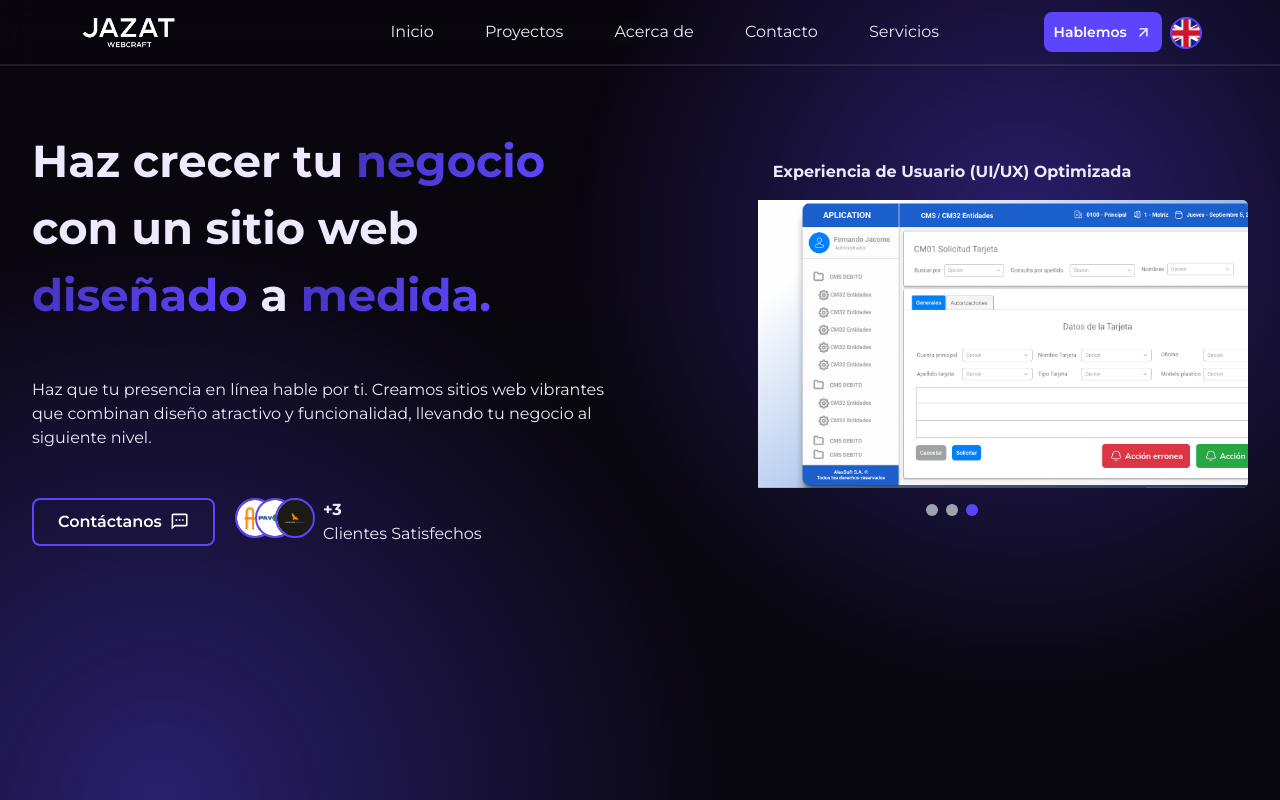
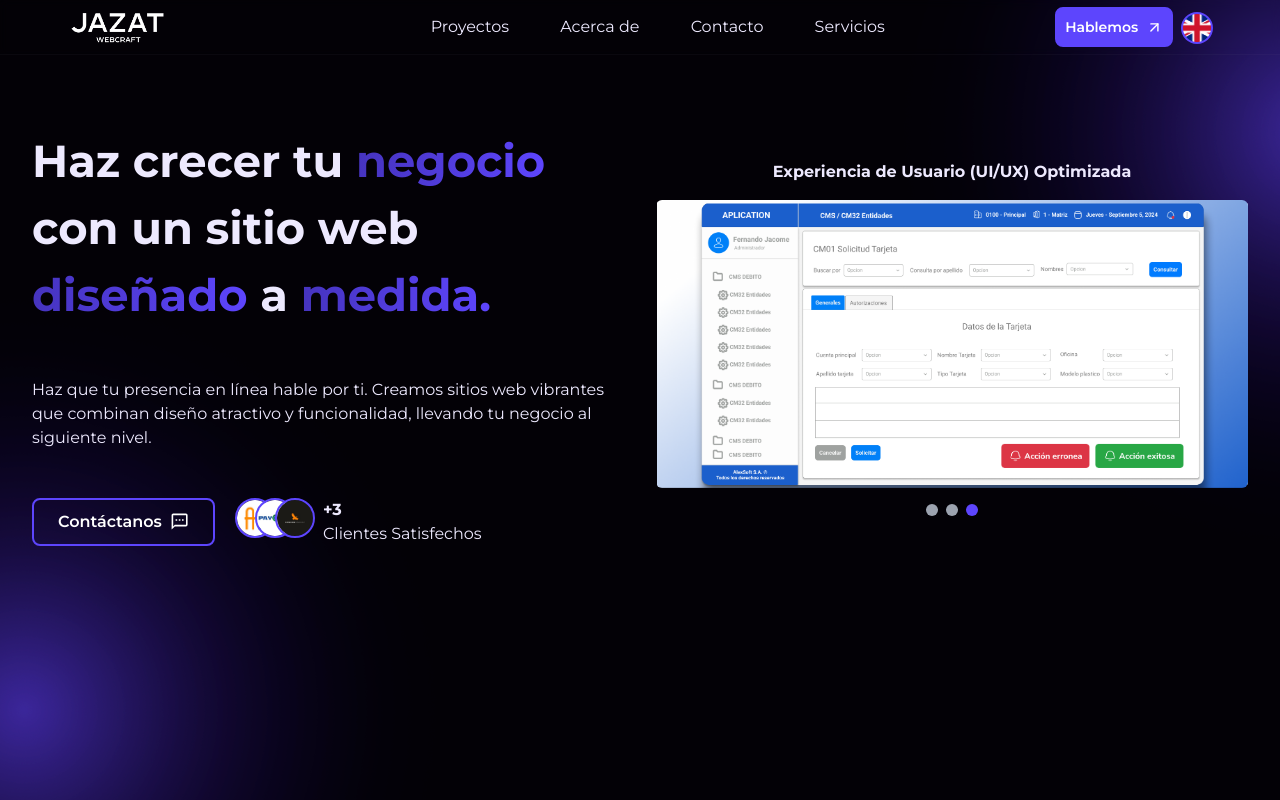
Before and after one commit to fernanjacome/jazat-ds, a Next.js app: page / in a window 1280 px wide. Shown: the top 800 px of the page. Built offline with nearby package versions, Linux system fonts and the light colour scheme.

Commit message:
Cambio de background

```diff
--- a/src/app/globals.css
+++ b/src/app/globals.css
@@ -32,11 +32,27 @@ h1{
   font-size: var(--font-s-h1) !important;
 }
 
+header{
+  position: fixed;
+  width: 100%;
+  z-index: 100;
+  background-color: transparent;
+  backdrop-filter: blur(5px);
+  display: flex;
+  padding: 0.2rem;
+  border-bottom: 1px solid rgba(156, 163, 175, 0.05);
+}
+
+
+
+
+
 body {
   font-family: var(--font-primary);
-  background-color: var(--color-background);
-  background-image: linear-gradient(rgba(73, 28, 146, 0.8), rgba(27, 32, 99, 0.712));
-  background-blend-mode: multiply;
+  background-image: url("../../public/background.png");
+  background-repeat: no-repeat;
+  background-size: cover;
+  background-attachment: fixed;
   color: var(--color-secondary);
   position: relative;
   display: flex;
@@ -100,7 +116,7 @@ body {
 @tailwind utilities;
 
 
-.radial-bg {
+/* .radial-bg {
   position: fixed;
   top: -0%;
   left: -50%;
@@ -131,7 +147,7 @@ body {
   );
   opacity: 0.4;
   z-index: -1000;
-}
+} */
 
 .svg-footer{
   fill: white !important;
@@ -196,9 +212,6 @@ background: white !important;
   flex-wrap: wrap;
   justify-content: center;
   gap: 2rem;
-  border-top: 1px solid gray;
-  border-bottom: 1px solid gray;
-  border-radius: 20px;
   padding: 1rem;
 
 }
@@ -303,6 +316,76 @@ position: relative;
 
 .icon-list{
   font-size: 1.2rem !important;
+}
+
+.contact-section {
+  margin: 0 auto;
+  border-top: 1px solid gray;
+  border-bottom: 1px solid gray;
+  border-radius: 20px;
+  display: flex;
+  gap: 2rem;
+  justify-content: center;
+  }
+.contact-section .col{
+  display: flex;
+  flex-direction: column;
+  flex: 1;
+  margin: 2rem 0;
+
+  max-width: 500px;
+}
+
+.contact-section h2{
+  font-weight: bold;
+  font-size: 2rem;
+}
+
+.contact-form {
+  display: flex;
+  flex-direction: column;
+  gap: 0.5rem;
+}
+
+.form-group {
+  margin-bottom: 1em;
+}
+
+.form-group label {
+  font-weight: bold;
+  margin-bottom: 0.5em;
+  display: block;
+}
+
+.form-group input {
+  width: 500px;
+  padding: 0.5rem;
+  border-radius: 3px;
+}
+
+.form-group textarea {
+  width: 500px;
+  padding: 0.5rem;
+  border-radius: 3px;
+}
+
+.direct-contact-section{
+  align-items: flex-start !important;
+  gap: 2rem;
+}
+
+.direct-contact-section h3{
+  font-weight: bold;
+}
+
+.social-media ul{
+  align-items: flex-start;
+  display: flex;
+   gap: 2rem;
+}
+
+.social-media img{
+  width: 250px;
 }
 
 
--- a/src/app/layout.js
+++ b/src/app/layout.js
@@ -65,7 +65,7 @@ const MainContent = ({ children, title, description, sectionName }) => {
         <meta name="description" content={description} />
       </head>
       <body>
-        <header className="fixed w-full z-[100] bg-transparent backdrop-blur-lg flex px-4 py-2 border-b-2 border-opacity-15 border-gray-400">
+        <header>
           <nav className="z-[100] flex justify-between items-center w-[90%] mx-auto">
             <div className="md:hidden">
               <LanguageSwitcher />
@@ -95,16 +95,14 @@ const MainContent = ({ children, title, description, sectionName }) => {
             </button>
 
             <div className="z-[100] hidden md:flex md:items-center">
-              <ul className="flex md:flex-row flex-col md:gap-[4vw] gap-8">
-                {["home", "projects", "about", "contact", "services"].map(
-                  (item) => (
-                    <li key={item}>
-                      <a href={`/${item}`} className="hover:text-purple-500">
-                        {currentLang[language][item]}
-                      </a>
-                    </li>
-                  )
-                )}
+              <ul className="mr-10 flex md:flex-row flex-col md:gap-[4vw] gap-8">
+                {["projects", "about", "contact", "services"].map((item) => (
+                  <li key={item}>
+                    <a href={`#${item}`} className="hover:text-purple-500">
+                      {currentLang[language][item]}
+                    </a>
+                  </li>
+                ))}
               </ul>
             </div>
             <div className="z-[100] hidden md:flex gap-2">
--- a/src/app/page.js
+++ b/src/app/page.js
@@ -4,6 +4,7 @@ import React, { Suspense, lazy } from "react";
 import { useLanguage } from "@/contexts/LanguageContext";
 import LazySection from "@/components/LazySection";
 import { Spinner } from "@/components/Spinner";
+import ProjectSection from "./projects/ProjectSection";
 
 const Home = lazy(() => import("./home/home"));
 const ServicesSection = lazy(() => import("./services/ServicesSection"));
@@ -34,6 +35,13 @@ const MainContent = () => {
           <ServicesSection language={language} currentLang={currentLang} />
         </Suspense>
       </LazySection>
+
+      {/* Sección Proyectos */}
+      <LazySection>
+        <Suspense fallback={<Spinner />}>
+          <ProjectSection language={language} currentLang={currentLang} />
+        </Suspense>
+      </LazySection>
     </section>
   );
 };
--- /dev/null
+++ b/src/app/projects/ProjectSection.js
@@ -0,0 +1,127 @@
+import Button from "@/components/Button";
+import React, { useEffect, useState } from "react";
+
+const ContactSection = () => {
+  const [isMobile, setIsMobile] = useState(false);
+  const handleResize = () => {
+    setIsMobile(window.innerWidth <= 768);
+  };
+
+  useEffect(() => {
+    handleResize();
+    window.addEventListener("resize", handleResize);
+    return () => window.removeEventListener("resize", handleResize);
+  }, []);
+
+  return (
+    <section className="contact-section mt-5 p-4">
+      <div className="col">
+        <h2>Contacto</h2>
+        <p>¿Tienes un proyecto en mente o necesitas ayuda? ¡Hablemos!</p>
+
+        <form className="contact-form">
+          <div className="form-group">
+            <label htmlFor="name">Nombre</label>
+            <input
+              type="text"
+              id="name"
+              name="name"
+              placeholder="Tu nombre"
+              required
+            />
+          </div>
+
+          <div className="form-group">
+            <label htmlFor="email">Correo Electrónico</label>
+            <input
+              type="email"
+              id="email"
+              name="email"
+              placeholder="tuemail@ejemplo.com"
+              required
+            />
+          </div>
+
+          <div className="form-group">
+            <label htmlFor="message">Mensaje</label>
+            <textarea
+              id="message"
+              name="message"
+              rows="4"
+              placeholder="Escribe tu mensaje"
+              required
+            ></textarea>
+          </div>
+
+          <Button label="Enviar mensaje" sx={{ width: "500px" }} />
+        </form>
+      </div>
+      <div className="col direct-contact-section">
+        <h3>¿Cuál es el mejor plan para ti?</h3>
+        <p>
+          ¿Necesitas ayuda con tu decisión? Usa cualquiera de estos medios para
+          obtener una consulta gratis con uno de nuestros expertos.
+        </p>
+
+        <div className="contact-methods">
+          <p>
+            <strong>Teléfono:</strong>{" "}
+            <a href="tel:+123456789">+593 95 992 8535</a>
+          </p>
+          <p>
+            <strong>Correo Electrónico:</strong>{" "}
+            <a href="mailto:tuemail@ejemplo.com">fernanjacome0sb@gmail.com</a>
+          </p>
+          <p>
+            <strong>WhatsApp: </strong>
+            <a
+              href="https://wa.me/123456789?text=Hola%2C%20estoy%20interesado%20en%20tus%20servicios%20de%20desarrollo%20web."
+              target="_blank"
+              rel="noopener noreferrer"
+            >
+              Enviar un mensaje
+            </a>
+          </p>
+        </div>
+
+        <div className="social-media">
+          <p>
+            <strong>Sígueme en redes sociales:</strong>
+          </p>
+          <ul>
+            <li>
+              <a
+                href="https://www.linkedin.com/in/tuperfil"
+                target="_blank"
+                rel="noopener noreferrer"
+              >
+                LinkedIn
+              </a>
+            </li>
+            <li>
+              <a
+                href="https://twitter.com/tuusuario"
+                target="_blank"
+                rel="noopener noreferrer"
+              >
+                Twitter
+              </a>
+            </li>
+            <li>
+              <a
+                href="https://www.instagram.com/tuusuario"
+                target="_blank"
+                rel="noopener noreferrer"
+              >
+                Instagram
+              </a>
+            </li>
+          </ul>
+          <img src="./logo-fill.png" alt="Logo Jazat" />
+        </div>
+      </div>
+    </section>
+  );
+};
+
+export default ContactSection;
--- a/src/components/Button.jsx
+++ b/src/components/Button.jsx
@@ -8,6 +8,7 @@ const Button = ({
   icon: IconComponent,
   iconPosition = "left",
   className = "",
+  sx,
 }) => {
   const primary =
     "border-2 border-primary bg-primary text-white hover:bg-transparent hover:border-primary transition-all duration-200";
@@ -22,6 +23,7 @@ const Button = ({
       } font-semibold rounded-lg px-6 py-2 flex items-center justify-center gap-2 ${className}`}
       onClick={onClick}
       aria-label={label} // Añadido para accesibilidad
+      style={{ ...sx }}
     >
       {/* Ícono a la izquierda */}
       {IconComponent && iconPosition === "left" && (
--- a/src/components/Spinner.jsx
+++ b/src/components/Spinner.jsx
@@ -3,7 +3,7 @@ import React from "react";
 export const Spinner = () => {
   return (
     <section className="spinner">
-      <span class="loader"></span>
+      <span className="loader"></span>
     </section>
   );
 };
```
Also changed, not shown: public/background.png (added).
